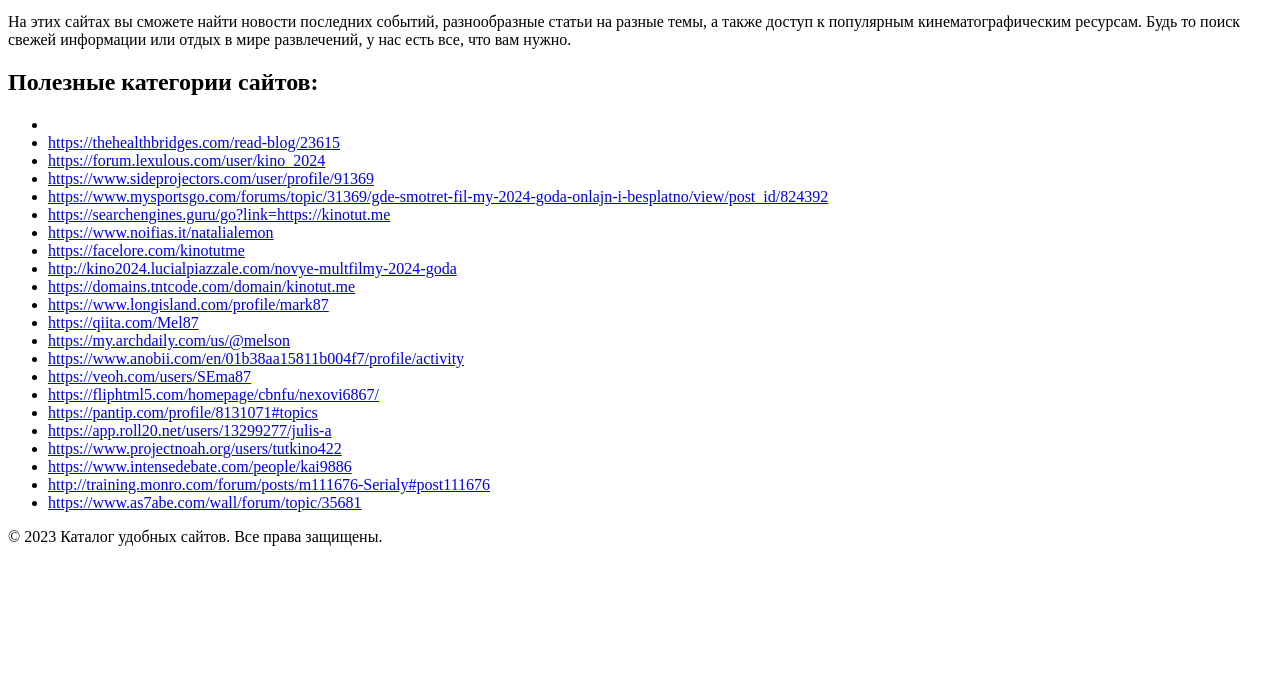
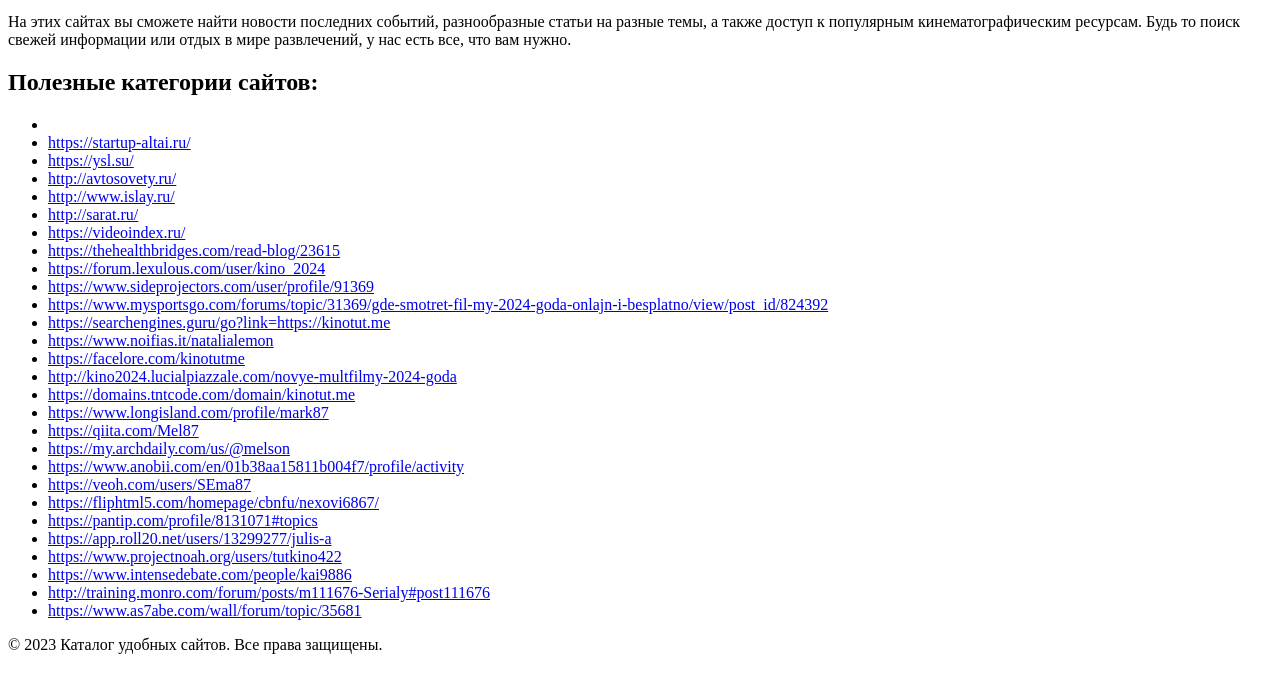
Before and after one commit to ZoriN89/kkgo.github.io, a plain HTML site: page info.html in a window 1280 px wide. Shown: the part 119-800 px from the top of the page. Drawn offline with Linux system fonts and the light colour scheme.

Commit message:
Update info.html

```diff
--- a/info.html
+++ b/info.html
@@ -17,6 +17,12 @@
         <h2>Полезные категории сайтов:</h2>
         <ul>
             <li><a href=""></a></li>
+            <li><a href="https://startup-altai.ru/">https://startup-altai.ru/</a></li>
+            <li><a href="https://ysl.su/">https://ysl.su/</a></li>
+            <li><a href="http://avtosovety.ru/">http://avtosovety.ru/</a></li>
+            <li><a href="http://www.islay.ru/">http://www.islay.ru/</a></li>
+            <li><a href="http://sarat.ru/">http://sarat.ru/</a></li>
+            <li><a href="https://videoindex.ru/">https://videoindex.ru/</a></li>
 
             <li><a href="https://thehealthbridges.com/read-blog/23615">https://thehealthbridges.com/read-blog/23615</a></li>
             <li><a href="https://forum.lexulous.com/user/kino_2024">https://forum.lexulous.com/user/kino_2024</a></li>
```
